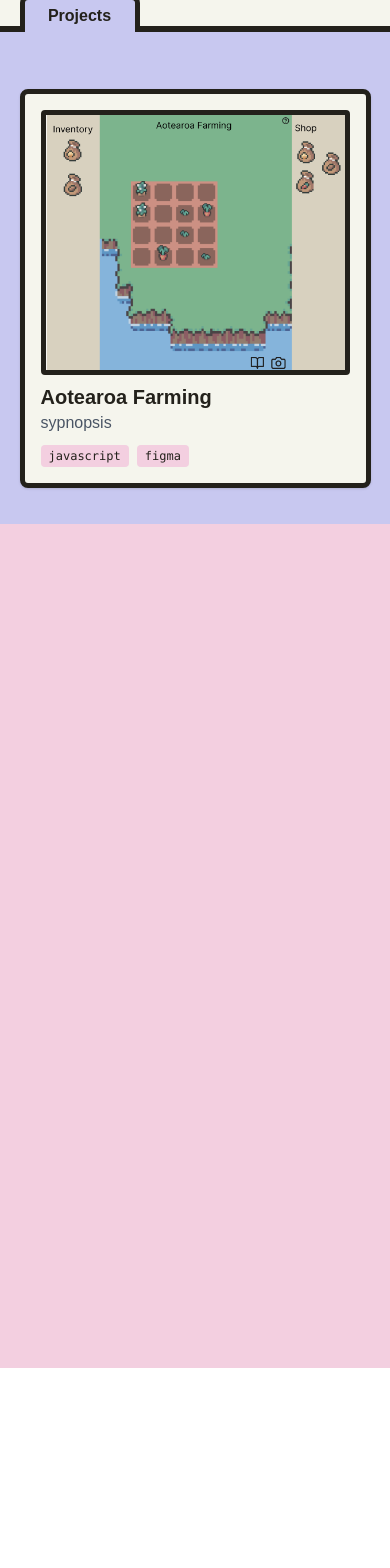
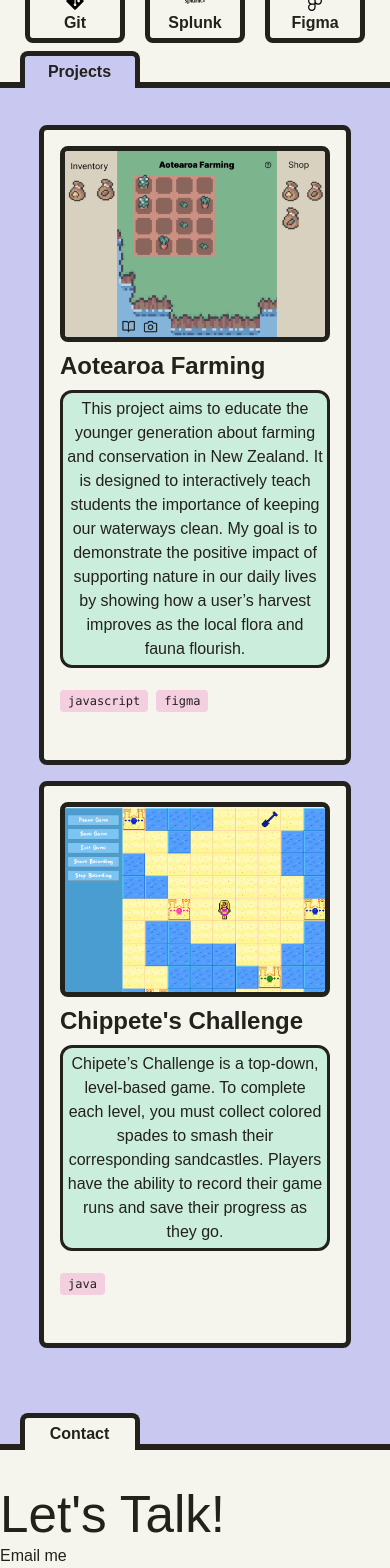
Before and after one commit to Tierlina/personal-website, a React (Vite) app: page / in a window 390 px wide. Shown: the part 2631-4199 px from the top of the page. Before the commit the page ends 3999 px from the top, so only its background shows below. Built offline with nearby package versions, Linux system fonts and the light colour scheme.

Commit message:
project card changes

```diff
--- a/src/About.tsx
+++ b/src/About.tsx
@@ -13,9 +13,9 @@ export function About() {
         <div className="flex flex-col md:flex-row  ml-[10vw] md:ml-[5vw]">
           <img src="src\assets\Tierlina.png" className='size-60 border-5 rounded-xl' />
           <div className=" mb-20 text-center text-xl w-[80vw] md:w-[60vw] md:ml-[10vw] mt-[10vw] md:mt-0 p-[5vw] bg-pink border-5 rounded-xl">
-I am a software developer driven by the intersection of clean code and human impact. While I’m experienced across various stacks, my true strength lies in the "soft" side of hard tech: organization, seamless collaboration, and high-level communication.
+I am a software developer driven by the intersection of clean code and human impact. While I’m experienced across various stacks, my true strength lies in the "soft" side of hard tech: organization, seamless collaboration, and high-level communication. <br/><br/>
 
-With a background in science communication, I have a unique ability to dissect complex technical concepts and translate them for any audience. I don't just build features; I ensure the why behind them is clear to stakeholders and teammates alike.
+With a background in science communication, I have a unique ability to dissect complex technical concepts and translate them for any audience. I don't just build features; I ensure the why behind them is clear to stakeholders and teammates alike. <br/><br/>
 
 When I’m not at my desk, I’m usually refining my creative eye through drawing, keeping the rhythm on bass guitar, or practicing team dynamics on the volleyball court. I’m a firm believer that a well-played collaborative board game is the best way to sharpen one's problem-solving skills.
           </div>
--- a/src/Contact.tsx
+++ b/src/Contact.tsx
@@ -1,8 +1,13 @@
-
+import Tab from './Tab'
 
 export function Contact() {
     return(
-        <div className='bg-pink h-screen'>
+        <div className='bg-beige '>
+            <Tab description="Contact" color="bg-beige" />
+
+            <h1>Let's Talk!</h1>
+    <a href="mailto:tierlinapayne@gmail.com">Email me</a>
+    <a href=''></a>
 
         </div>
     )
--- a/src/DoubleHeader.tsx
+++ b/src/DoubleHeader.tsx
@@ -1,15 +1,15 @@
-import React, { useEffect, useRef, useState } from 'react';
-import { Anchor, Box, Burger, Container, Group } from '@mantine/core';
+import React, { useEffect,  useState } from 'react';
+import { Anchor, Box, Burger, Group } from '@mantine/core';
 import { useDisclosure } from '@mantine/hooks';
 import { motion } from 'framer-motion';
 import Sticky from 'react-stickynode';
 
 const mainLinks = [
-  { link: '/', label: 'Intro' },
+  { link: '#intro', label: 'Intro' },
   { link: '#about', label: 'About' },
   { link: '#skills', label: 'Skills' },
-  { link: '#', label: 'Projects' },
-  { link: '#', label: 'Contact' },
+  { link: '#projects', label: 'Projects' },
+  { link: '#contact', label: 'Contact' },
 ];
 
 const extraLinks = [
@@ -23,7 +23,29 @@ export function DoubleHeader() {
   // track whether page is scrolled to change header background via Tailwind classes
   const [scrolled, setScrolled] = useState(false);
 
+useEffect(() => {
+  const handleScroll = () => {
+    const scrollPosition = window.scrollY + 180; // offset for header height
 
+    mainLinks.forEach((item, index) => {
+      const section = document.querySelector(item.link);
+
+      if (section) {
+        const top = (section as HTMLElement).offsetTop;
+        const height = (section as HTMLElement).offsetHeight;
+
+        if (scrollPosition >= top && scrollPosition < top + height) {
+          setActive(index);
+        }
+      }
+    });
+  };
+
+  window.addEventListener("scroll", handleScroll);
+  handleScroll();
+
+  return () => window.removeEventListener("scroll", handleScroll);
+}, []);
 
   useEffect(() => {
     const changeColor = () => setScrolled(window.scrollY >= 80);
@@ -37,9 +59,9 @@ export function DoubleHeader() {
 
   const mainItems = mainLinks.map((item, index) => {
     const isActive = index === active;
-    const base = 'relative inline-block px-3 py-2 rounded color-softblack transition-colors duration-150 focus:outline-none';
+    const base = 'relative text-xl inline-block px-3 py-2 rounded color-softblack transition-colors duration-150 focus:outline-none';
     const hover = ' rounded-xl transition-all duration-300 ease-in-out';
-    const activeCls = ' border-dark-green rounded-xl';
+    const activeCls = '  rounded-xl';
     function HoverLink({ href, children }: { href: string; children: React.ReactNode }) {
       const [hovered, setHovered] = useState(false);
       return (
@@ -60,7 +82,7 @@ export function DoubleHeader() {
         >
           {children}
           <div
-            className={`border-b-4 border-dark-green rounded-xl transition-all duration-300 ease-in-out ${hovered ? 'w-full' : 'w-0'} ${isActive ? 'w-full' : ''}`}
+            className={`border-b-4 border-dark-pink rounded-xl transition-all duration-300 ease-in-out ${hovered ? 'w-full' : 'w-0'} ${isActive ? 'w-full' : ''}`}
           />
         </motion.a>
       );
--- a/src/Projects.tsx
+++ b/src/Projects.tsx
@@ -1,22 +1,29 @@
 import { ProjectsCard } from './ProjectsCard';
 import Tab from './Tab'
 import farmingImg from './assets/AotearoaFarming.png'
+import ChipetteImg from './assets/chipettesChallenge.png'
 
 const projectList = [
     {
         name: "Aotearoa Farming",
         image: farmingImg,
-        description: "sypnopsis",
+        description: "This project aims to educate the younger generation about farming and conservation in New Zealand. It is designed to interactively teach students the importance of keeping our waterways clean. My goal is to demonstrate the positive impact of supporting nature in our daily lives by showing how a user’s harvest improves as the local flora and fauna flourish.",
         techstack: ['javascript', 'figma'],
+    },
+        {
+        name: "Chippete's Challenge",
+        image: ChipetteImg,
+        description: "Chipete’s Challenge is a top-down, level-based game. To complete each level, you must collect colored spades to smash their corresponding sandcastles. Players have the ability to record their game runs and save their progress as they go.",
+        techstack: ['java'],
     }
 ]
 
 
 export function Projects() {
     return (
-        <div className='bg-lavender'>
+        <div className='bg-lavender pb-20'>
             <Tab description="Projects" color="bg-lavender" />
-            <div className='p-[5vw]'>
+            <div className='flex flex-col items-center justify-center'>
                 {projectList.map((project, index) => (
                     <ProjectsCard key={index}{...project}
                     />
--- a/src/ProjectsCard.tsx
+++ b/src/ProjectsCard.tsx
@@ -1,4 +1,3 @@
-
 interface CardProps {
     name: string,
     image: string,
@@ -8,22 +7,34 @@ interface CardProps {
 
 export function ProjectsCard({ name, image, description, techstack }: CardProps) {
     return (
-        <div className="border-5 p-4 rounded-lg mb-4 shadow-sm bg-beige">
-            <img src={image} alt={name} className="h-full w-full h-48 object-cover rounded border-5" />
-            <h3 className="text-xl font-bold mt-2">{name}</h3>
-            <p className="text-gray-600">{description}</p>
-            <div className="mt-2">
-                {techstack.map((tech, index) => (
-                <span
-                    key={index}
-                    className="text-xs font-mono bg-pink px-2 py-1 mr-2 rounded">
-                        {tech}
-                </span>
-                ))
-                }
+<div className="flex flex-col md:flex-row md:items-start items-center p-4 mb-4 w-[80vw] bg-beige border-5 rounded-lg">
+            <div className="border-5 rounded-lg overflow-hidden inline-block flex-shrink-0">
+                <img
+                    src={image}
+                    alt={name}
+                    className="sm:max-w-[50vw} md:max-w-[20vw] w-auto object-contain"
+                />
+            </div>
 
-            </div>
+<div className="flex flex-col md:pl-5 flex-1 md:max-w-[60vw] mb-8 h-full">
+    <h3 className="text-2xl md:text-4xl font-bold mt-2 pb-2">{name}</h3>
+
+    <p className="text-softblack text-l text-center bg-green border-3 rounded-xl p-1">
+        {description}
+    </p>
+
+    <div className="mt-auto pt-5">
+        {techstack.map((tech, index) => (
+            <span
+                key={index}
+                className="text-xs font-mono bg-pink px-2 py-1 mr-2 rounded"
+            >
+                {tech}
+            </span>
+        ))}
+    </div>
+</div>
+
         </div>
     );
-
 }
```
Also changed, not shown: src/assets/AotearoaFarming.png, src/assets/chipettesChallenge.png (added).
